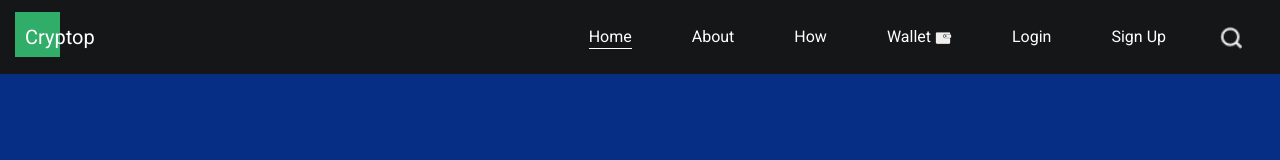
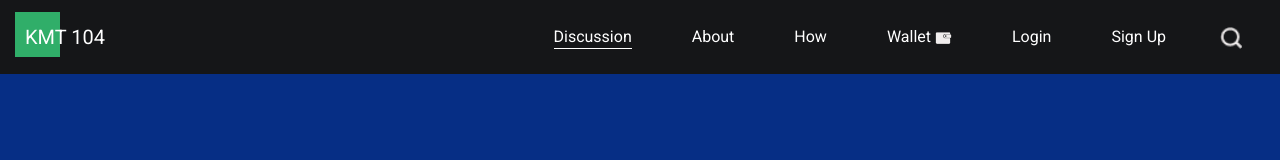
Before and after one commit to santiagoroselyn/mit504-santiagoroselyn, a plain HTML site: page index.html in a window 1280 px wide. Shown: the top 160 px of the page. Drawn offline with nearby package versions, Linux system fonts and the light colour scheme.

Commit message:
Update index.html

```diff
--- a/index.html
+++ b/index.html
@@ -12,7 +12,7 @@
   <meta name="description" content="" />
   <meta name="author" content="" />
 
-  <title>Cryptop</title>
+  <title>KMT 104</title>
 
   <!-- slider stylesheet -->
   <!-- slider stylesheet -->
@@ -38,7 +38,7 @@
         <nav class="navbar navbar-expand-lg custom_nav-container ">
           <a class="navbar-brand" href="index.html">
             <span>
-              Cryptop
+         KMT 104
             </span>
           </a>
           <button class="navbar-toggler" type="button" data-toggle="collapse" data-target="#navbarSupportedContent"
@@ -50,7 +50,7 @@
             <div class="d-flex ml-auto flex-column flex-lg-row align-items-center">
               <ul class="navbar-nav  ">
                 <li class="nav-item active">
-                  <a class="nav-link" href="index.html">Home <span class="sr-only">(current)</span></a>
+                  <a class="nav-link" href="index.html">Discussion <span class="sr-only">(current)</span></a>
                 </li>
                 <li class="nav-item ">
                   <a class="nav-link" href="about.html"> About </a>
```
